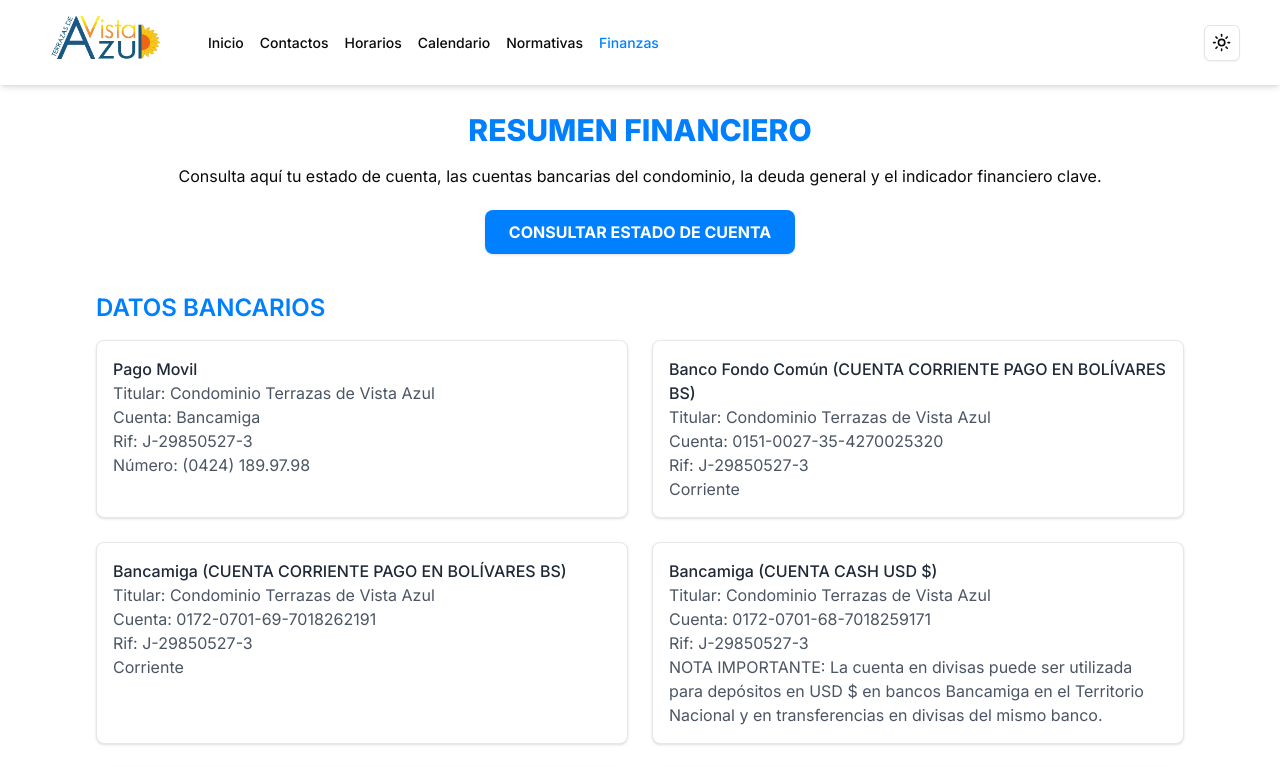
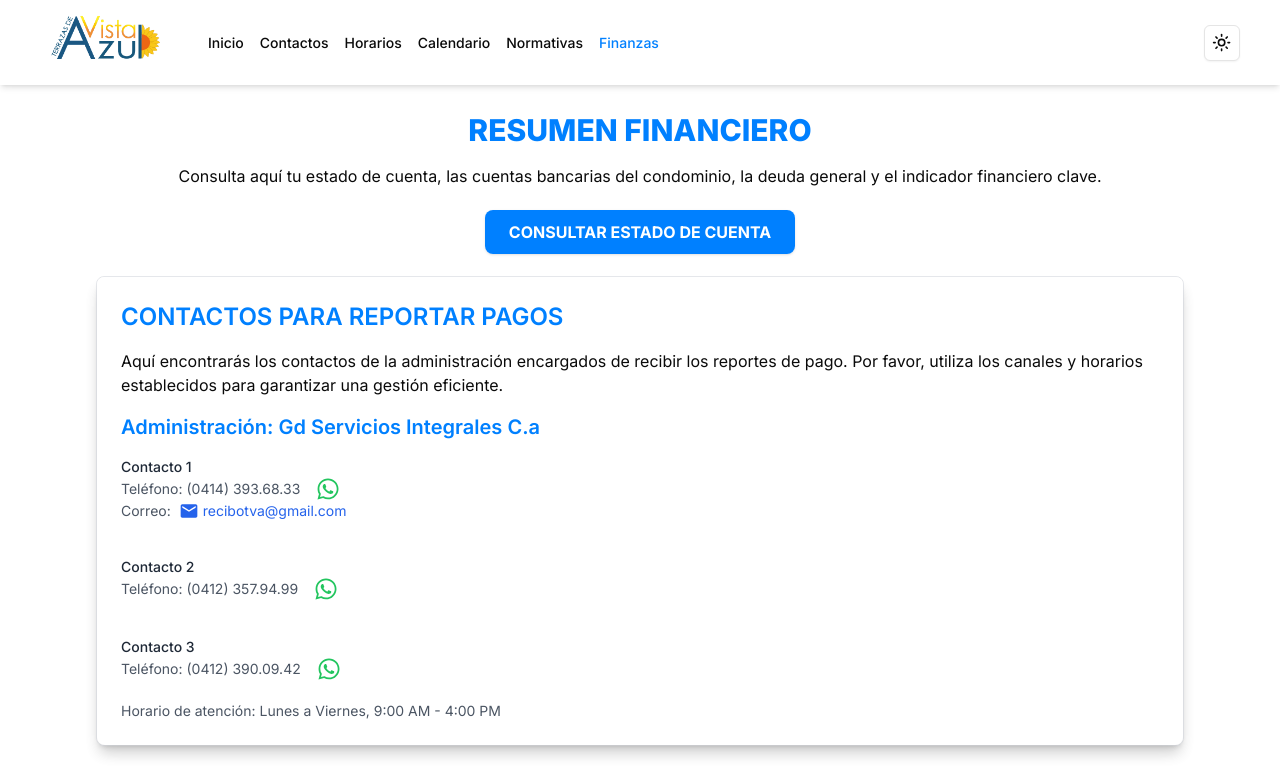
Before and after one commit to JanteWinkel/vista-azul-page, a Next.js app: page /finanzas in a window 1280 px wide. Shown: the top 767 px of the page. Built offline with nearby package versions, Linux system fonts and the light colour scheme.

Commit message:
feat: Cambios sugerencias, y buttons contacts (sugerencia edwin)

```diff
--- a/app/contactos/components/boton_sugerencia.tsx
+++ b/app/contactos/components/boton_sugerencia.tsx
@@ -18,7 +18,7 @@ const SuggestionsComponent = () => {
 
     try {
       // Enviar los datos a Formspree
-      const response = await fetch("https://formspree.io/f/xwpvbgeq", {
+      const response = await fetch("https://formspree.io/f/xqaebrqn", {
         method: "POST",
         body: formData,
         headers: {
--- a/app/contactos/page.tsx
+++ b/app/contactos/page.tsx
@@ -28,12 +28,23 @@ const contactData: ContactItem[] = [
     ],
   },
   {
-    category: "Administración",
+    category: "Administración: Gd Servicios Integrales C.a",
     contacts: [
       {
-        name: "Gd Servicios Integrales C.a",
-        phone: ["(0414) 393.68.33", "(0412) 357.94.99", "(0412) 390.09.42"], // Usar arreglo para múltiples teléfonos
-        email: ["recibotva@gmail.com",],
+        name: "Contacto 1",
+        phone: ["(0414) 393.68.33", ],
+        wa_phone: ["+584143936833", ],
+        email: ["recibotva@gmail.com",]
+      },
+      {
+        name: "Contacto 2",
+        phone: ["(0412) 357.94.99",],
+        wa_phone: [ "+584123579499",],
+      },
+      {
+        name: "Contacto 3",
+        phone: ["(0412) 390.09.42",],
+        wa_phone: [ "+584123900942",],
         notes: "Horario de atención: Lunes a Viernes, 9:00 AM - 4:00 PM",
       },
     ],
--- /dev/null
+++ b/app/finanzas/contatc.tsx
@@ -0,0 +1,134 @@
+"use client";
+
+import { FaWhatsapp } from "react-icons/fa";
+import { MdEmail } from "react-icons/md";
+
+interface ContactItem {
+    category: string;
+    contacts: {
+        name: string;
+        role?: string;
+        phone?: string | string[]; // Modificar para permitir arreglo de teléfonos
+        wa_phone?: string | string[];
+        email?: string | string[]; // Modificar para permitir arreglo de correos
+        notes?: string;
+    }[];
+}
+
+const contactData: ContactItem[] = [
+    {
+        category: "Administración: Gd Servicios Integrales C.a",
+        contacts: [
+            {
+                name: "Contacto 1",
+                phone: ["(0414) 393.68.33",],
+                wa_phone: ["+584143936833",],
+                email: ["recibotva@gmail.com",]
+            },
+            {
+                name: "Contacto 2",
+                phone: ["(0412) 357.94.99",],
+                wa_phone: ["+584123579499",],
+            },
+            {
+                name: "Contacto 3",
+                phone: ["(0412) 390.09.42",],
+                wa_phone: ["+584123900942",],
+                notes: "Horario de atención: Lunes a Viernes, 9:00 AM - 4:00 PM",
+            },
+        ],
+    },
+]
+
+const Contact = () => {
+    return (
+
+        <div className="mt-8 border border-gray-200 rounded-lg shadow-lg bg-white dark:bg-gray-800 dark:border-gray-600">
+            <div className="p-6  border-gray-200 rounded-lg shadow-lg bg-white dark:bg-gray-800 dark:border-gray-600">
+                <h1 className="text-2xl font-semibold text-primary mb-4">CONTACTOS PARA REPORTAR PAGOS</h1>
+                <p className="mt-4">Aquí encontrarás los contactos de la administración encargados de recibir los reportes de pago. Por favor, utiliza los canales y horarios establecidos para garantizar una gestión eficiente.</p>
+                <div className=" gap-8 md:grid-cols-2 lg:grid-cols-3 mt-4">
+                    {contactData.map((group, index) => (
+                        <div
+                            key={index}
+                            className=""
+                        >
+                            <h2 className="text-xl font-semibold text-primary mb-4">{group.category}</h2>
+                            <ul className="space-y-4">
+                                {group.contacts.map((contact, idx) => (
+                                    <li key={idx} className="text-sm">
+                                        <p className="font-medium text-gray-800 dark:text-gray-200">{contact.name}</p>
+                                        {contact.phone && (
+                                            <div className="text-gray-600 dark:text-gray-400">
+                                                {Array.isArray(contact.phone) ? (
+                                                    contact.phone.map((phone, i) => (
+                                                        <div key={i} className="flex items-center">
+                                                            <p>Teléfono: {phone}</p>
+                                                            {contact.wa_phone && (
+                                                                <a
+                                                                    href={`https://wa.me/${contact.wa_phone}`}
+                                                                    target="_blank"
+                                                                    rel="noopener noreferrer"
+                                                                    className="ml-4"
+                                                                >
+                                                                    <FaWhatsapp className="text-2xl text-green-500 hover:text-green-600" />
+                                                                </a>
+                                                            )}
+                                                        </div>
+                                                    ))
+                                                ) : (
+                                                    <div className="flex items-center">
+                                                        <p>Teléfono: {contact.phone}</p>
+                                                        {contact.wa_phone && (
+                                                            <a
+                                                                href={`https://wa.me/${contact.wa_phone}`}
+                                                                target="_blank"
+                                                                rel="noopener noreferrer"
+                                                                className="ml-4"
+                                                            >
+                                                                <FaWhatsapp className="text-2xl text-green-500 hover:text-green-600" />
+                                                            </a>
+                                                        )}
+                                                    </div>
+                                                )}
+                                            </div>
+                                        )}
+                                        {contact.email && (
+                                            <div className="text-gray-600 dark:text-gray-400 flex items-center space-x-2">
+                                                <p>Correo:</p>
+                                                {Array.isArray(contact.email) ? (
+                                                    contact.email.map((email, i) => (
+                                                        <a
+                                                            key={i}
+                                                            href={`mailto:${email}`}
+                                                            className="flex items-center text-blue-600 hover:text-blue-800 transition"
+                                                        >
+                                                            <MdEmail className="text-xl mr-1" />
+                                                            <p>{email}</p>
+                                                        </a>
+                                                    ))
+                                                ) : (
+                                                    <a
+                                                        href={`mailto:${contact.email}`}
+                                                        className="flex items-center text-blue-600 hover:text-blue-800 transition"
+                                                    >
+                                                        <MdEmail className="text-xl mr-1" />
+                                                        <p>{contact.email}</p>
+                                                    </a>
+                                                )}
+                                            </div>
+                                        )}
+                                            <br />
+                                        {contact.notes && <p className="text-gray-600 dark:text-gray-400">{contact.notes}</p>}
+                                    </li>
+                                ))}
+                            </ul>
+                        </div>
+                    ))}
+                </div>
+            </div>
+        </div>
+    )
+}
+
+export default Contact;
--- a/app/finanzas/page.tsx
+++ b/app/finanzas/page.tsx
@@ -9,6 +9,7 @@ import {
     Legend,
 } from "chart.js";
 import Deudas from "@/components/deudas";
+import Contact from "./contatc";
 
 ChartJS.register(ArcElement, Tooltip, Legend);
 
@@ -44,8 +45,10 @@ const FinanceOverview = () => {
                     </a>
                 </div>
 
+                <Contact />
+
                 {/* Cuentas bancarias */}
-                <div className="mt-12">
+                <div className="mt-8">
                     <h2 className="text-2xl font-semibold text-primary mb-4">DATOS BANCARIOS</h2>
                     <div className="grid gap-6 md:grid-cols-2">
                         {accounts.map((account, index) => (
```
